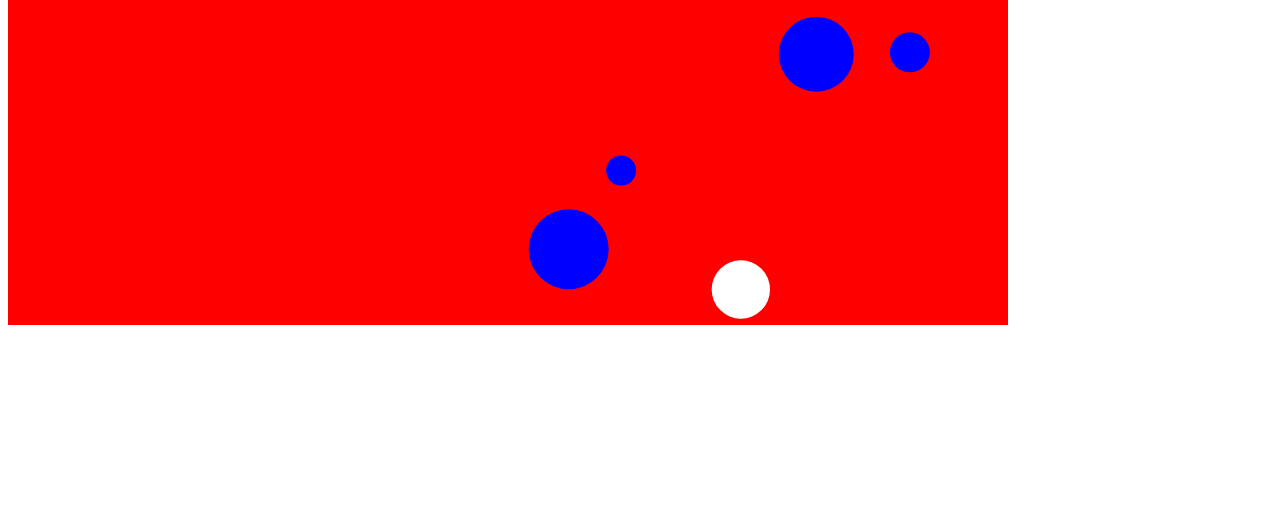
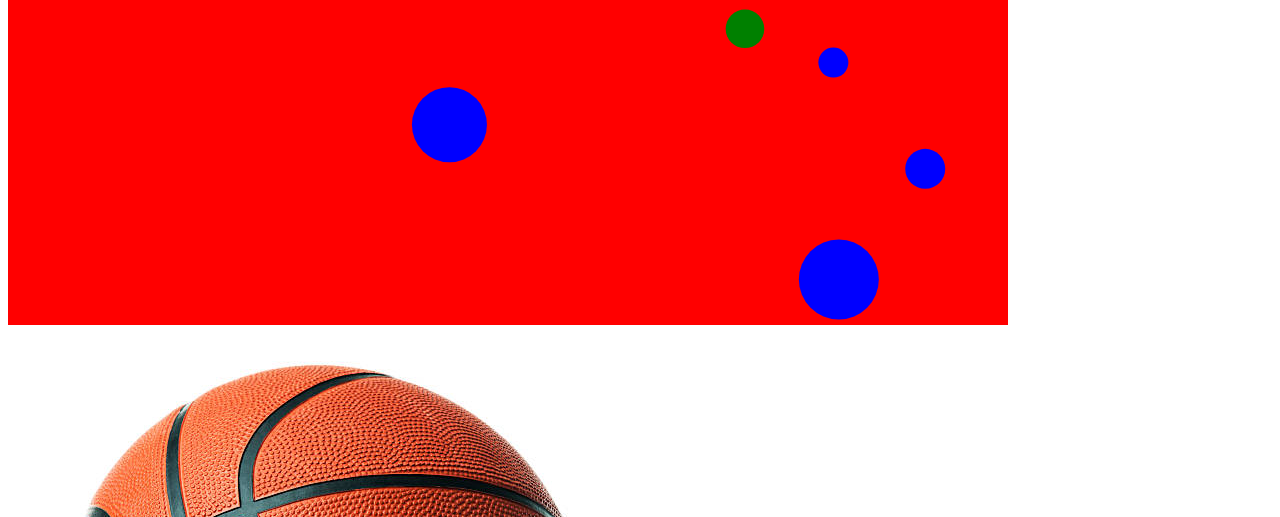
Before and after one commit to joeypeterson15/canvas-ball-collisions, a plain HTML site: page index.html in a window 1280 px wide. Shown: the part 283-800 px from the top of the page. Drawn offline with Linux system fonts and the light colour scheme.

Commit message:
asdfasdf

```diff
--- a/index.html
+++ b/index.html
@@ -47,6 +47,7 @@
     <canvas id="canvas" width="1000" height="600"></canvas>
     <div id="invis">0</div>
     <div id="score">0</div>
+    <img src="basketball.jpeg"></img>
     <script type="text/javascript" src="index.js"></script>
 </body>
 </html>
--- a/index.js
+++ b/index.js
@@ -15,11 +15,12 @@ const cxt = canvas.getContext("2d")
 const MaxSpeed = 10
 const SPEEDINCREASE = 1.1
 const SLOWESTSPEED = 0.1
+var image = document.querySelector('img')
 
 
 
 class Shape {
-    constructor(x, y, r, vx, vy, dx, dy, m, isFood=false, timeCreated=null) {
+    constructor(x, y, r, vx, vy, dx, dy, m, isFood=false, timeCreated=null, addInvicibility=false) {
         this.x = x;
         this.y = y;
         this.r = r
@@ -30,6 +31,7 @@ class Shape {
         this.m = m;
         this.isFood = isFood
         this.timeCreated = timeCreated
+        this.addInvicibility = addInvicibility
     }
 
     move(dt) {
@@ -46,21 +48,19 @@ class Shape {
 
         cxt.beginPath()
         cxt.arc(this.x, this.y, this.r, 0, Math.PI * 2)
-        // cxt.closePath()
-        // if (this.isFood && i <= 3) {
-        //     cxt.fillStyle = [colors][i]
-        //     i += 1
-        // }
-        // else if (this.isFood && i === 4) {
-        //     cxt.fillStyle = [colors][0]
-        //     i = 0
-        // }
+
         if (this.isFood) {
             cxt.fillStyle = 'white';
         }
+        else if (this.addInvicibility) {
+            cxt.fillStyle = 'green';
+        }
         else cxt.fillStyle = 'blue';
 
+
         cxt.fill()
+
+
     }
     wallCollisions () {
         if (this.x + this.r > canvas.width) {
@@ -113,6 +113,19 @@ function checkFoodCollision (player, food) {
     }
     return  {
         collidedWithFood: false
+    }
+}
+function checkInvisibleCollision (player, food) {
+    let dx = player.x - food.x;
+    let dy = player.y - food.y;
+    let d = Math.sqrt(Math.pow(dx, 2) + Math.pow(dy, 2));
+    if (d < player.r + food.r) {
+        return  {
+            collidedWithInvicibility: true
+        }
+    }
+    return  {
+        collidedWithInvicibility: false
     }
 }
 function checkLoss (player, shape) {
@@ -172,14 +185,6 @@ function handleCollision(info) {
     info.o1.y -= ny * s/2;
     info.o2.x += nx * s/2;
     info.o2.y += ny * s/2;
-
-    // Magic...
-    // let k = -2 * ((info.o2.vx - info.o1.vx) * nx + (info.o2.vy - info.o1.vy) * ny) / (1/info.o1.m + 1/info.o2.m);
-
-    // info.o1.vx -= k * nx / info.o1.m;  // Same as before, just added "k" and switched to "m" instead of "s/2"
-    // info.o1.vy -= k * ny / info.o1.m;
-    // info.o2.vx += k * nx / info.o2.m;
-    // info.o2.vy += k * ny / info.o2.m;
 
     info.o1.vx = ((info.o1.m - info.o2.m) / (info.o1.m + info.o2.m)) * info.o1.vx + ((2 * info.o2.m)/ (info.o1.m + info.o2.m)) * info.o2.vx
     info.o1.vy = ((info.o1.m - info.o2.m) / (info.o1.m + info.o2.m)) * info.o1.vy + ((2 * info.o2.m)/ (info.o1.m + info.o2.m)) * info.o2.vy
@@ -274,7 +279,17 @@ function update (time) {
                         objects.splice(i,1)
                         score.textContent = parseFloat(score.textContent) + 100
                     }
-            } else {
+            } else if (objects[i].addInvicibility) {
+                let {collidedWithInvicibility} = checkInvisibleCollision(player, objects[i])
+                if (collidedWithInvicibility) {
+                    objects.splice(i,1)
+                    invisScore.textContent = parseFloat(score.textContent) + 100
+                    invisibilityTime += 100
+
+                }
+            }
+
+            else {
         //check for loss
                 if (!isInvisible) {
 
@@ -291,7 +306,7 @@ function update (time) {
         let currentTime = new Date()
         for (let i = 0; i < objects.length; i++) {
             if (objects[i].isFood) {
-                if (Math.abs(currentTime - objects[i].timeCreated) >= 5000){
+                if (Math.abs(currentTime - objects[i].timeCreated) >= 2500){
                     objects.splice(i,1)
                 }
             }
@@ -303,6 +318,9 @@ function update (time) {
     }
     if (count % 1200 === 1) { //create new food
         objects.push(new Shape(getRandomInt(0,1000), getRandomInt(0,1000), getRandomInt(5,40), getRandomInt(1,5), getRandomInt(1,5),  getRandomInt(1,5),  getRandomInt(1,5),  getRandomInt(10,1000), true, new Date()  ))
+    }
+    if (count % 500 === 1) { //create new food
+        objects.push(new Shape(getRandomInt(0,1000), getRandomInt(0,1000), getRandomInt(5,40), getRandomInt(1,5), getRandomInt(1,5),  getRandomInt(1,5),  getRandomInt(1,5),  getRandomInt(10,1000), false, new Date(), true  ))
     }
 
 
```
Also changed, not shown: basketball.jpeg (added).
